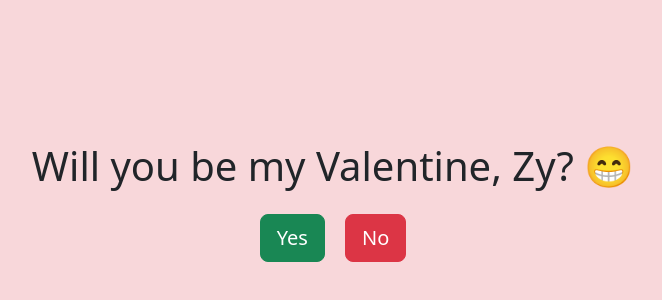
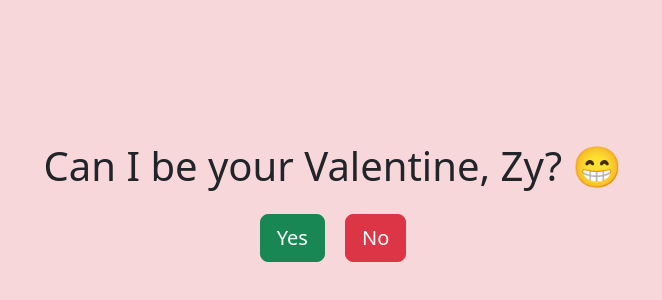
Before and after one commit to metheisen/metheisen.github.io, a plain HTML site: page index.html in a window 1280 px wide. Shown: the part 198-498 px from the top of the page, without its empty margins (307-969 px from the left). Drawn offline with nearby package versions, Linux system fonts and the light colour scheme.

Commit message:
index.html

```diff
--- a/index.html
+++ b/index.html
@@ -19,7 +19,7 @@
 </head>
 <body>
     <div class="text-center">
-        <h1 class="mb-4">Will you be my Valentine, Zy? 😁</h1>
+        <h1 class="mb-4">Can I be your Valentine, Zy? 😁</h1>
         <button id="yes-btn" class="btn btn-success btn-lg mx-2">Yes</button>
         <button id="no-btn" class="btn btn-danger btn-lg mx-2">No</button>
         <div id="message" class="mt-4">
```
